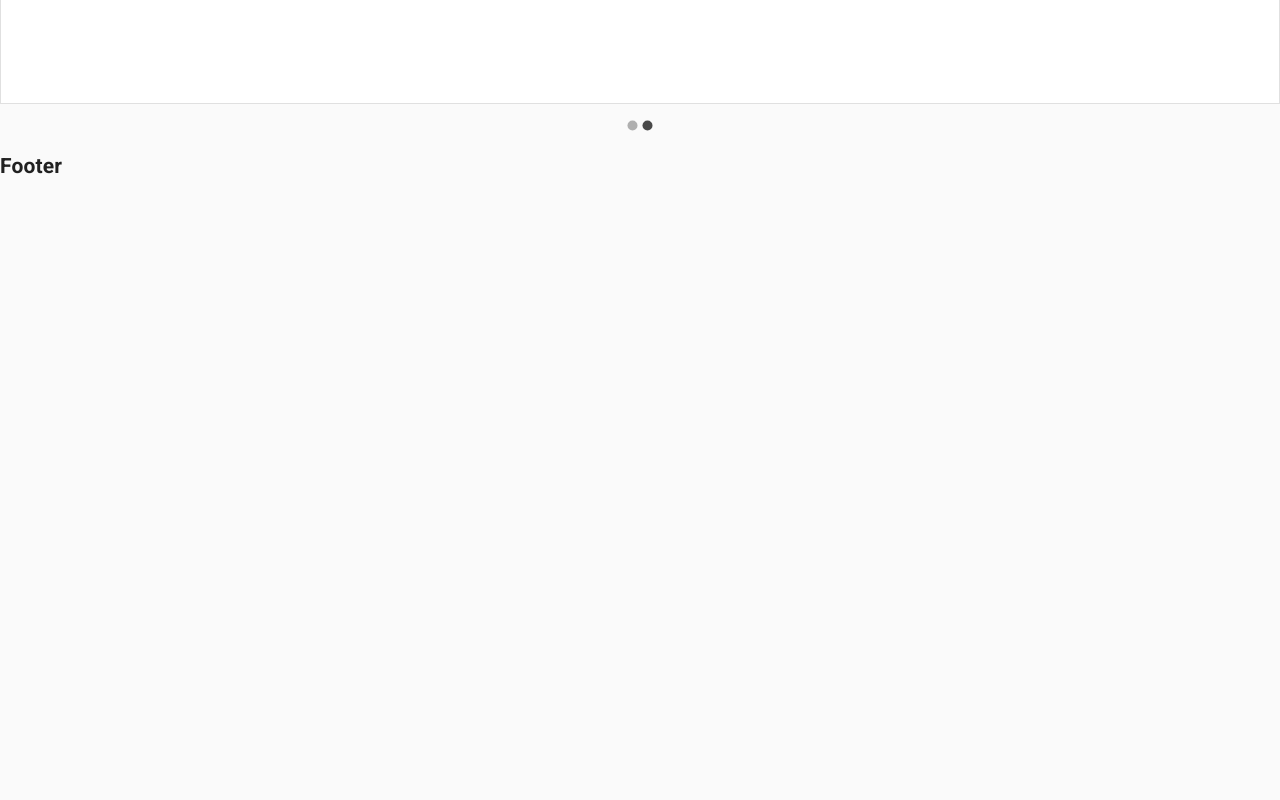
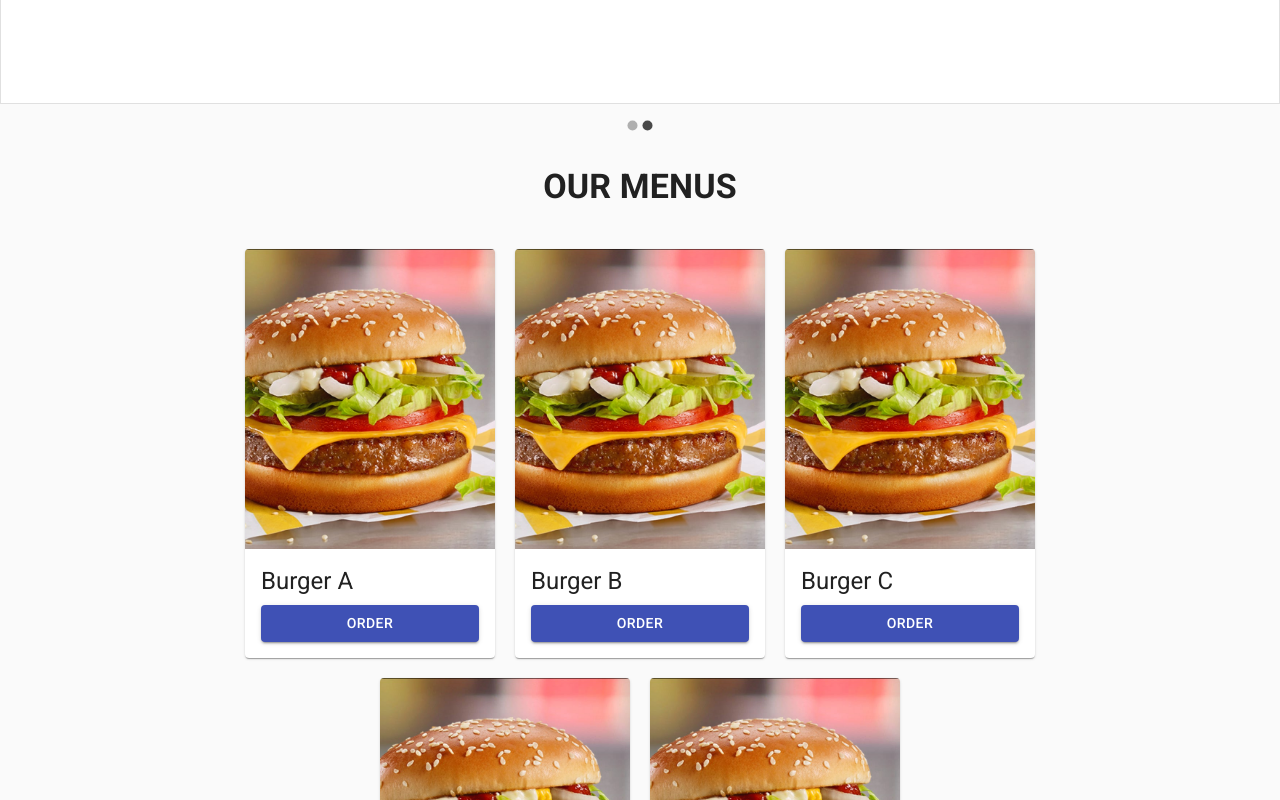
Before and after one commit to ridoansaleh/eat-burger, a React (Create React App) app: page / in a window 1280 px wide. Shown: the part 360-1160 px from the top of the page. Before the commit the page ends 800 px from the top, so only its background shows below. Built offline with nearby package versions, Linux system fonts and the light colour scheme.

Commit message:
add menus list (#3)

```diff
--- a/src/routes/home/index.js
+++ b/src/routes/home/index.js
@@ -1,10 +1,12 @@
 import React from "react";
 import Carousel from "./sections/Carousel";
+import MenusList from "./sections/MenusList";
 
 function Home() {
   return (
     <div>
       <Carousel />
+      <MenusList />
     </div>
   );
 }
--- /dev/null
+++ b/src/routes/home/sections/MenusList.js
@@ -0,0 +1,67 @@
+import React from "react";
+import {
+  Card,
+  CardActionArea,
+  CardContent,
+  CardMedia,
+  Button,
+  Typography,
+} from "@material-ui/core";
+import burgerImage from "../assets/burger.jpg";
+import useStyles from "./_menusListStyle";
+
+const items = [
+  {
+    name: "Burger A",
+    description: "",
+  },
+  {
+    name: "Burger B",
+    description: "",
+  },
+  {
+    name: "Burger C",
+    description: "",
+  },
+  {
+    name: "Burger D",
+    description: "",
+  },
+  {
+    name: "Burger E",
+    description: "",
+  },
+];
+
+function MenusList() {
+  const classes = useStyles();
+
+  return (
+    <div className={classes.menus}>
+      <h2 className={classes.menusTitle}>Our Menus</h2>
+      <div className={classes.list}>
+        {items.map((item, index) => (
+          <Card className={classes.menuItem} key={index}>
+            <CardActionArea>
+              <CardMedia
+                className={classes.media}
+                image={burgerImage}
+                title="Contemplative Reptile"
+              />
+              <CardContent>
+                <Typography gutterBottom variant="h5" component="h2">
+                  {item.name}
+                </Typography>
+                <Button variant="contained" fullWidth color="primary">
+                  Order
+                </Button>
+              </CardContent>
+            </CardActionArea>
+          </Card>
+        ))}
+      </div>
+    </div>
+  );
+}
+
+export default MenusList;
--- /dev/null
+++ b/src/routes/home/sections/_menusListStyle.js
@@ -0,0 +1,33 @@
+import { makeStyles } from "@material-ui/core/styles";
+
+const useStyles = makeStyles((theme) => ({
+  menus: {
+    display: "flex",
+    justifyContent: "center",
+    alignItems: "center",
+    flexDirection: "column",
+  },
+  menusTitle: {
+    textAlign: "center",
+    fontSize: "34px",
+    textTransform: "uppercase",
+  },
+  list: {
+    display: "flex",
+    justifyContent: "center",
+    flexWrap: "wrap",
+    maxWidth: "1000px",
+  },
+  media: {
+    height: "300px",
+  },
+  menuItem: {
+    width: "100%",
+    [theme.breakpoints.up("sm")]: {
+      width: "250px",
+    },
+    margin: "10px",
+  },
+}));
+
+export default useStyles;
```
Also changed, not shown: src/routes/home/assets/burger.jpg (added).
